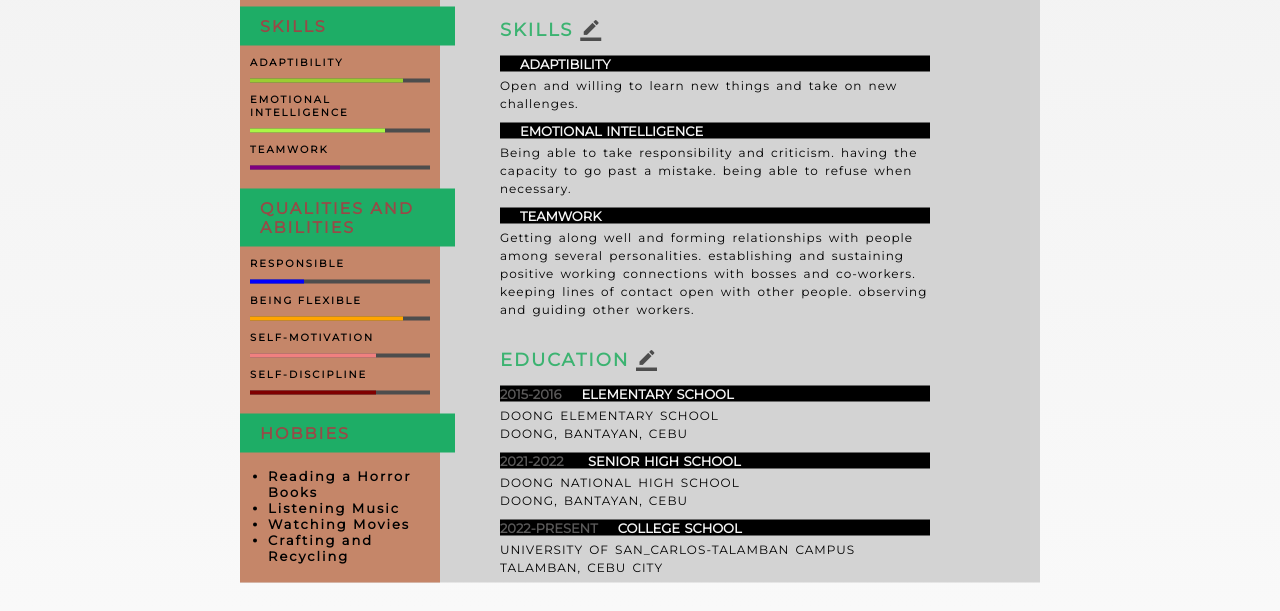
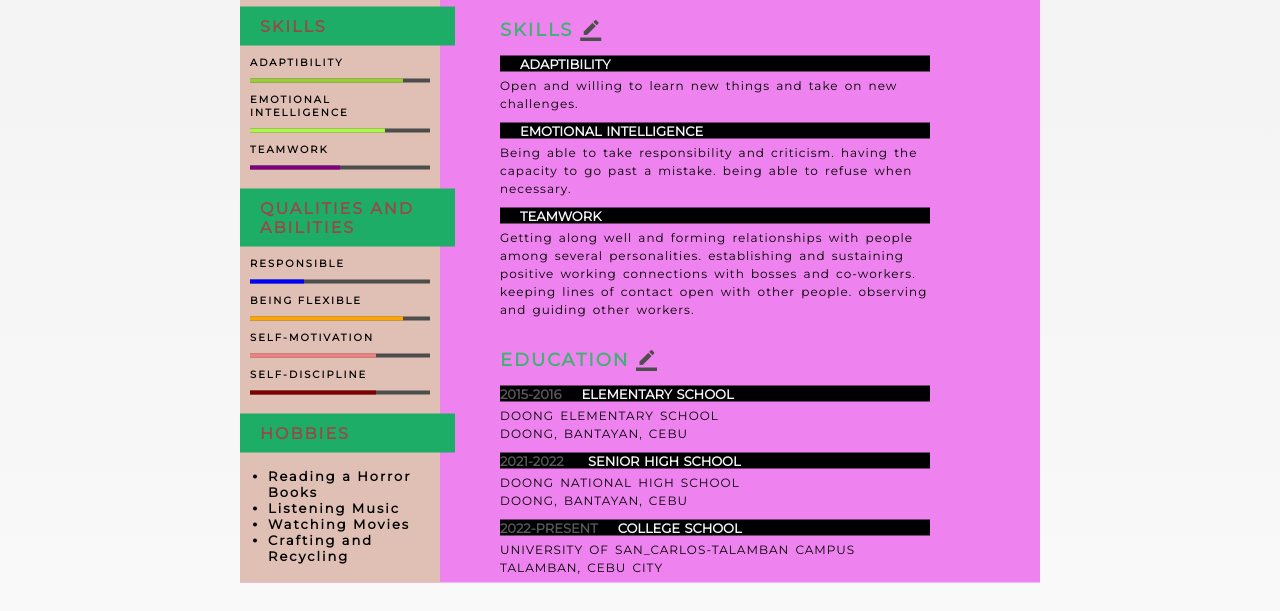
Before and after one commit to grazieeeee/grazieeeee., a plain HTML site: page index.html in a window 1280 px wide. Shown: the part 365-976 px from the top of the page. Drawn offline with Linux system fonts and the light colour scheme.

Commit message:
updated resume.css

```diff
--- a/resume.css
+++ b/resume.css
@@ -21,7 +21,7 @@ body{
 	margin-top: 10px;
 }
 .main{
-	background-color: lightgray;
+	background-color: Violet;
 	height: auto;
 	width: 800px;
 	position: absolute;
@@ -30,7 +30,7 @@ body{
 	top: 60%;
 }
 .left{
-	background-color: rgb(197, 134, 105);
+	background-color: rgb(224, 191, 180);
 	width: 200px;
 	height: 100%;
 	float: left;
```
